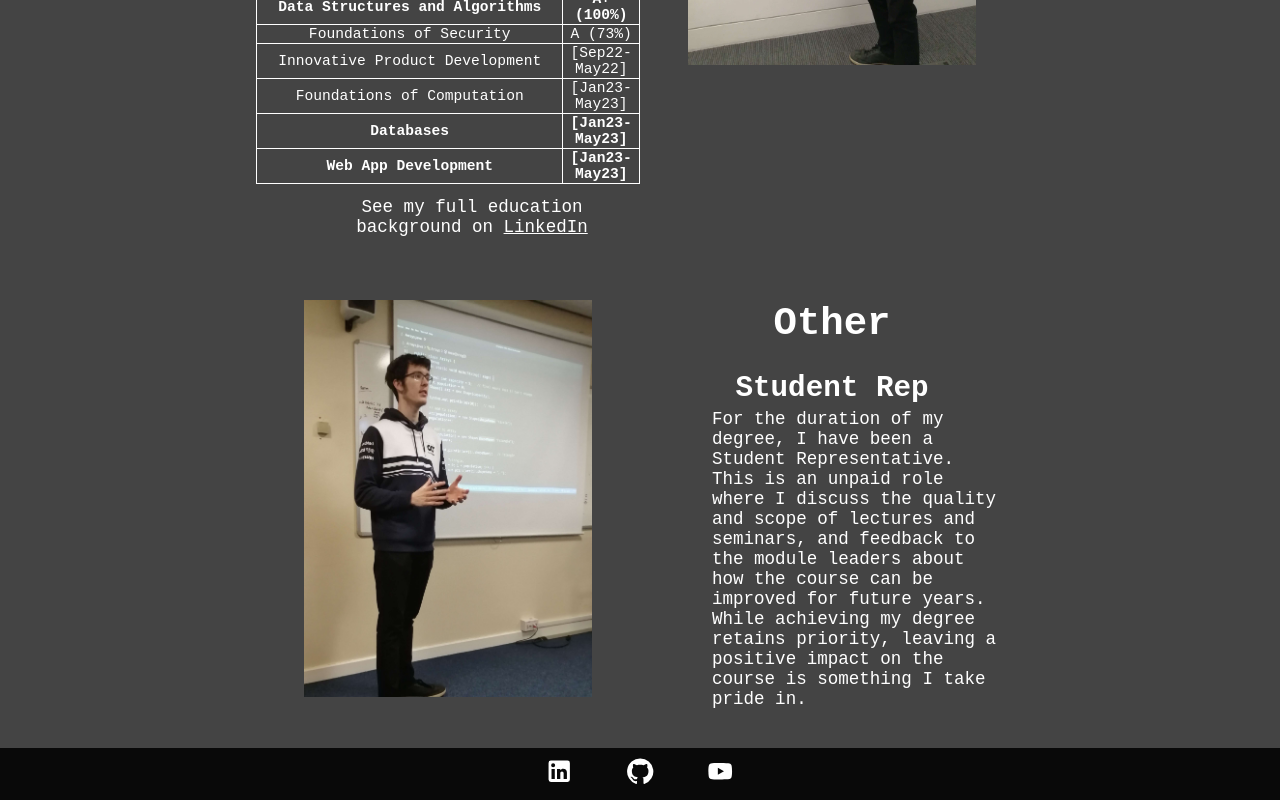
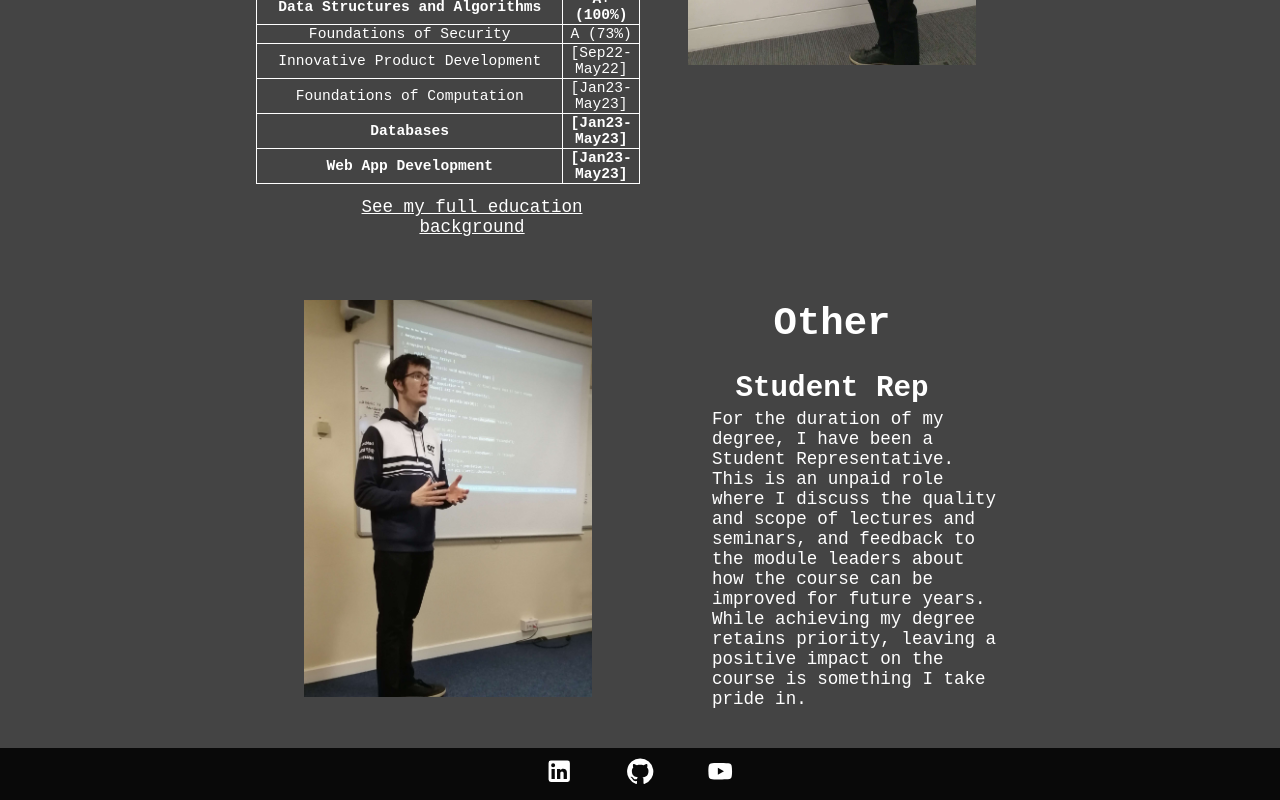
Before and after one commit to BenTaylor25/WebPortfolio2023, a React (Vite) app in the folder web-portfolio-2023/: page /WebPortfolio2023/about in a window 1280 px wide. Shown: the part 1748-2548 px from the top of the page. Built offline with nearby package versions, Linux system fonts and the light colour scheme.

Commit message:
rerouted About/Education more info to Education

```diff
--- a/web-portfolio-2023/src/components/pages/About.tsx
+++ b/web-portfolio-2023/src/components/pages/About.tsx
@@ -125,7 +125,7 @@ export default function About() {
                             </tr>
                         </table>
                     </section>
-                    <p>See my full education background on <a href="https://www.linkedin.com/in/bentaylor25">LinkedIn</a></p>
+                    <p><a href="/WebPortfolio2023/education">See my full education background</a></p>
                 </div>
                 <img
                     src="assets/about/whiteboard.jpg"
```
